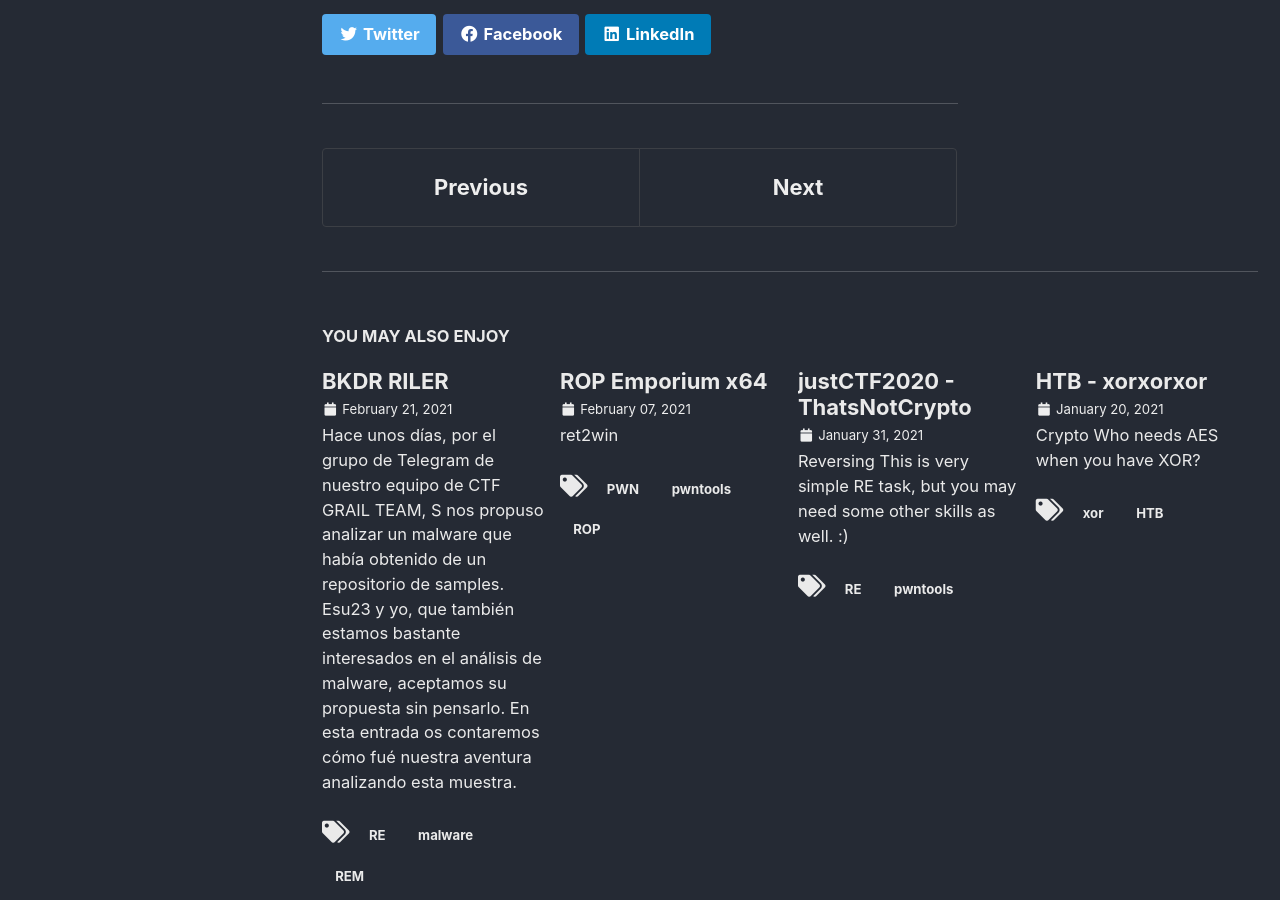
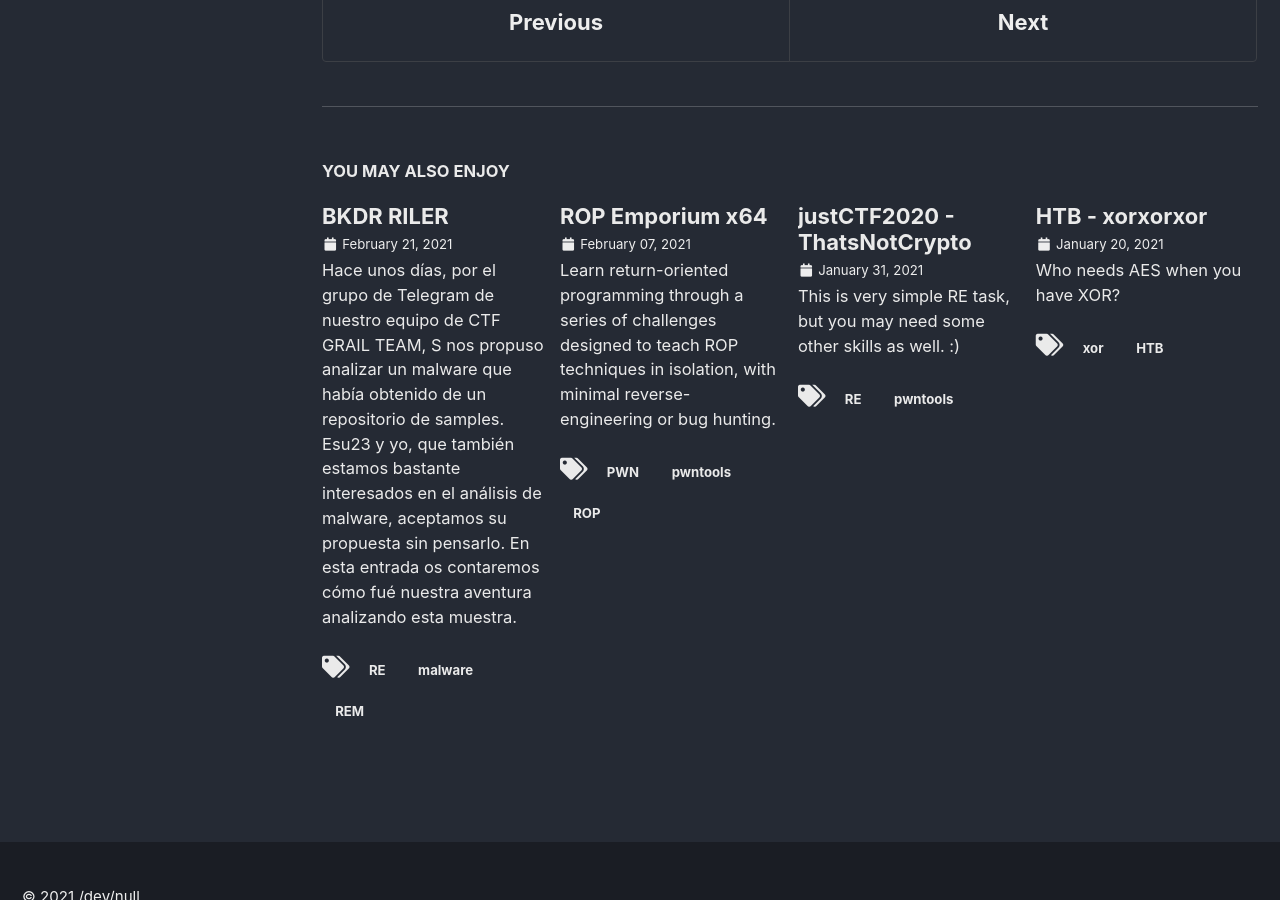
Before and after one commit to sapellaniz/sapellaniz.github.io, a Jekyll site: the page built from _posts/2021-01-31-MyLittlePwny.md, in a window 1280 px wide and 900 px high, scrolled down 1762 px. Built offline with Jekyll 4.4.1, drawn with Linux system fonts in a browser that asks for light colours; cached includes are drawn as plain includes; emoji names are drawn with the system emoji font.

Commit message:
fix padding, thanx Ximo :)

```diff
--- a/_posts/2021-01-31-MyLittlePwny.md
+++ b/_posts/2021-01-31-MyLittlePwny.md
@@ -1,15 +1,18 @@
 ---
+layout: single
 title: justCTF2020 - MyLittlePwny
+excerpt: "Ponies like only one type of numbers!"
 date: 2021-01-31
+classes: wide
 author: sapellaniz
+categories:
+  - PWN
 tags:
   - PWN
   - sh-Injection
-categories: PWN
 ---
 `pwn`
 > Ponies like only one type of numbers!
-
 
 ---
 
--- a/_posts/2021-02-12-ROP_Emporium_x64.md
+++ b/_posts/2021-02-12-ROP_Emporium_x64.md
@@ -1,12 +1,16 @@
 ---
+layout: single
 title: ROP Emporium x64
+excerpt: "Learn return-oriented programming through a series of challenges designed to teach ROP techniques in isolation, with minimal reverse-engineering or bug hunting."
 date: 2021-02-07
+classes: wide
 author: sapellaniz
+categories:
+  - PWN
 tags:
   - PWN
   - pwntools
   - ROP
-categories: PWN
 ---
 # ret2win
 
```
Also changed, not shown: _posts/2021-01-16-GuessKey.md (+5 -1 lines), _posts/2021-01-16-GuessKey2.md (+5 -1 lines), _posts/2021-01-20-xorxorxor.md (+5 -1 lines), _posts/2021-01-31-ThatsNotCrypto.md (+5 -1 lines), 1 other file.
